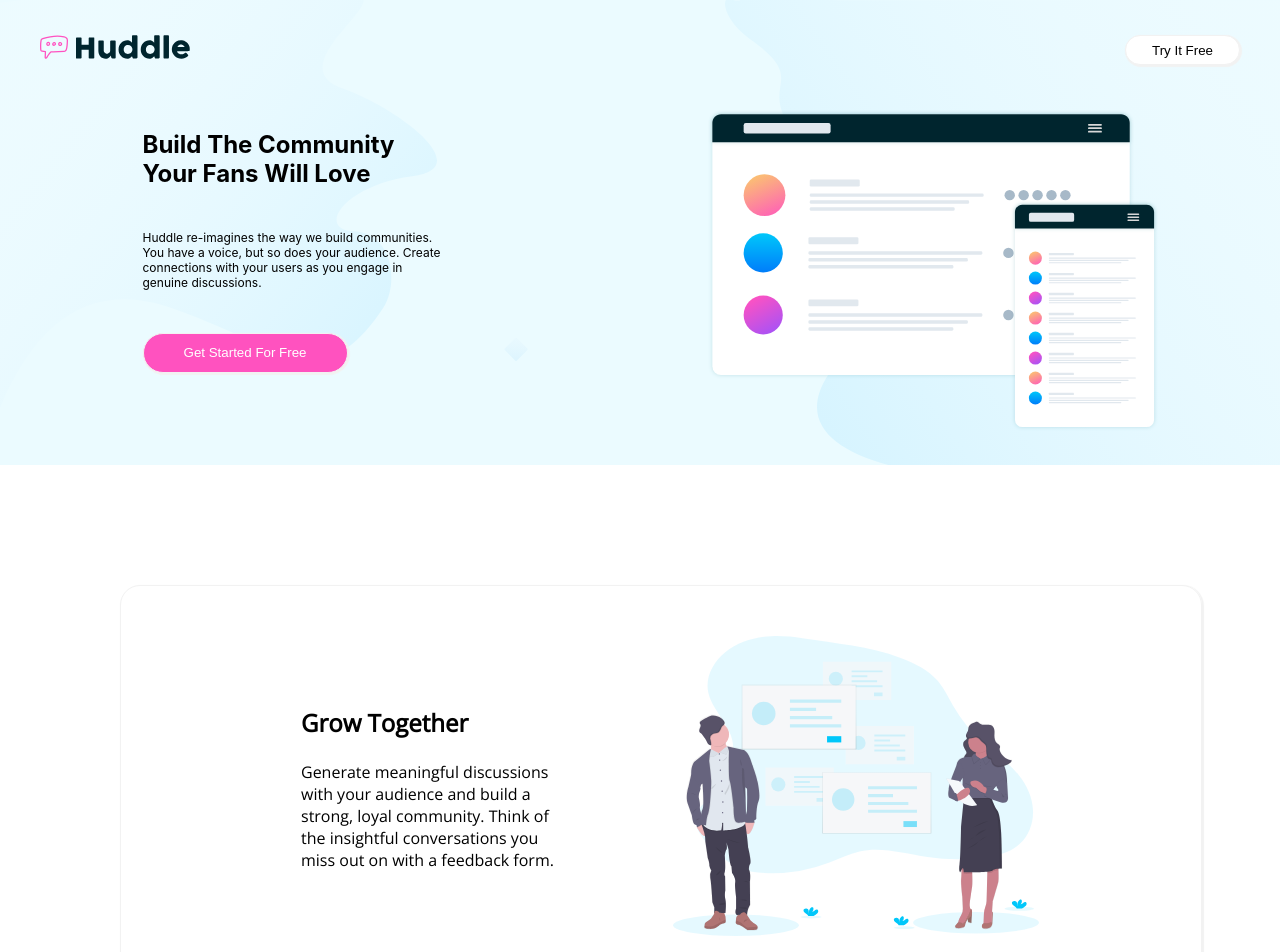
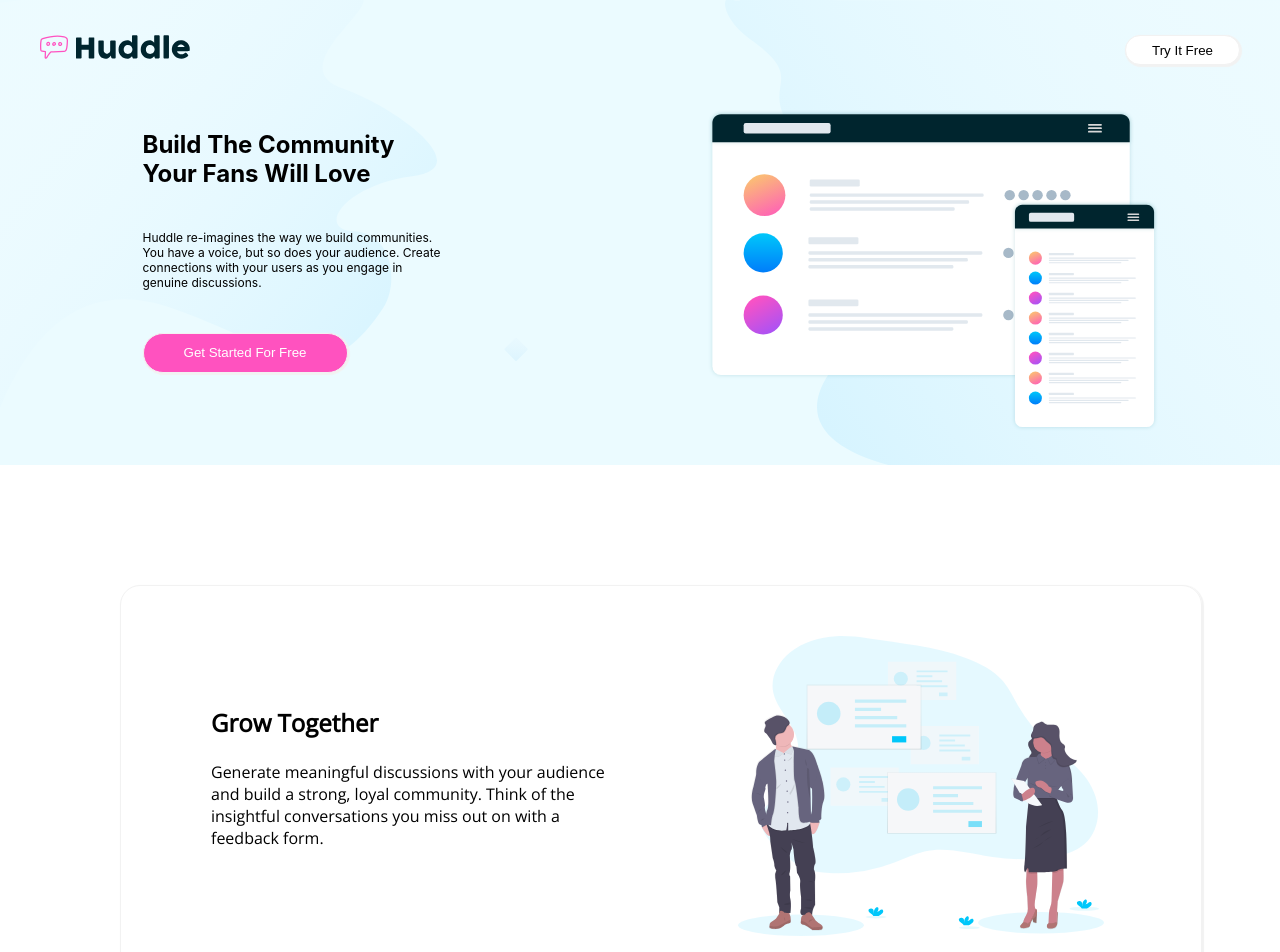
Before and after one commit to mwong068/korean-skincare-routine, a React (Create React App) app: page / in a window 1280 px wide. Shown: the top 952 px of the page. Built offline with nearby package versions, Linux system fonts and the light colour scheme.

Commit message:
fixed spacing issue with first card

```diff
--- a/src/components/Cards/CardOne/index.tsx
+++ b/src/components/Cards/CardOne/index.tsx
@@ -3,7 +3,7 @@ import styled from 'styled-components';
 
 const Background = styled.div`
   display: grid;
-  grid-template-columns: 1fr 3fr 3fr 1fr;
+  grid-template-columns: 2fr auto 2fr;
   width: 100%;
   border: 1px solid grey;
   margin: auto;
@@ -17,10 +17,10 @@ const LeftText = styled.div`
     text-align: left;
     width: 100%;
     margin-top: 40px;
-    padding: 30px;
+    padding: 30px 70px;
 
     p {
-        width: 70%;
+        width: 80%;
     }
 `
 
@@ -34,16 +34,17 @@ class CardOne extends React.Component {
     render() {
         return (
         <Background>
-            <div></div>
+            {/* <div></div> */}
             <LeftText>
                 <h2>Grow Together</h2>
                 <br></br>
                 <p>Generate meaningful discussions with your audience and build a strong, loyal community. Think of the insightful conversations you miss out on with a feedback form.</p>
             </LeftText>
+            <div></div>
             <RightImage>
                 <img src={require('../../../assets/illustration-grow-together.svg')} alt="two people working" />
             </RightImage>
-            <div></div>
+            {/* <div></div> */}
         </Background>
         )
     }
```
